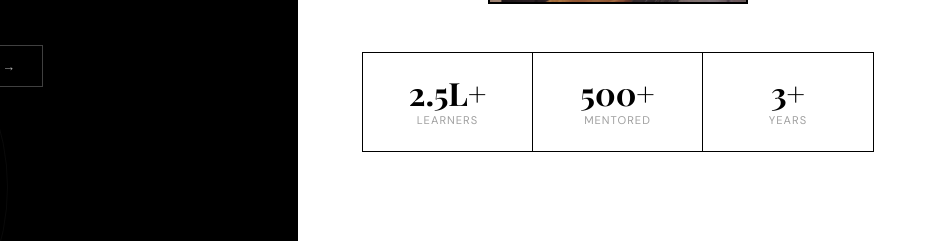
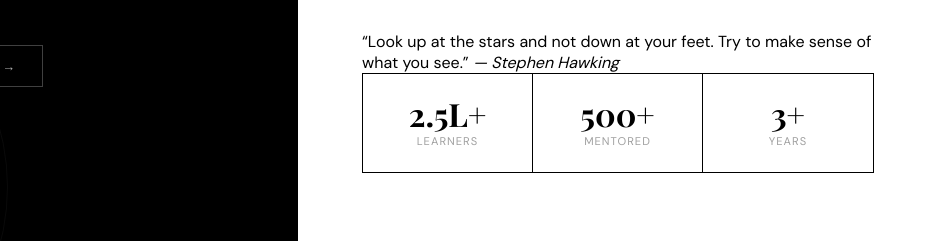
Before and after one commit to techindro/Shubham-patel-portfolio, a website: page index.html in a window 1280 px wide. Shown: the part 488-729 px from the top of the page, 342-1280 px from the left. Drawn offline with nearby package versions, Linux system fonts and the light colour scheme.

Commit message:
Update index.html

```diff
--- a/index.html
+++ b/index.html
@@ -461,6 +461,10 @@
           <img src="Shubham2.jpg" alt="Shubham Patel" class="profile-img"
              onerror="this.src='https://techindro.github.io/Shubham-patel-portfolio/'" />
         </div>
+      <div class="hero-quote">
+            “Look up at the stars and not down at your feet. Try to make sense of what you see.”
+                <cite>— Stephen Hawking</cite>
+                </div>
         <div class="hero-stats">
           <div class="stat-item">
             <div class="stat-num">2.5L+</div>
```
